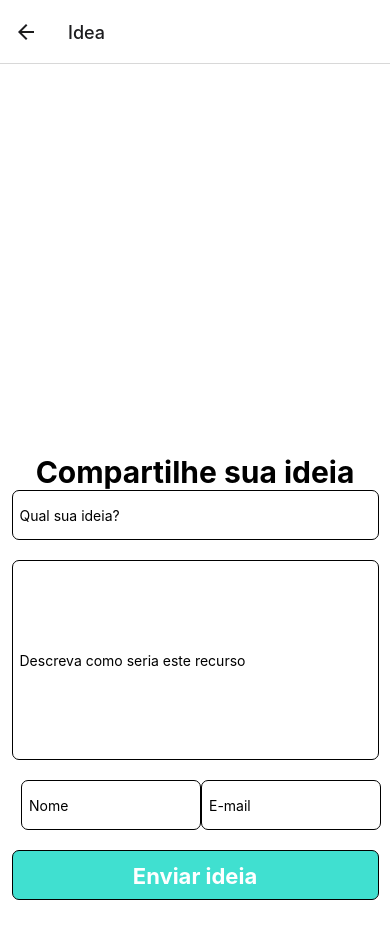
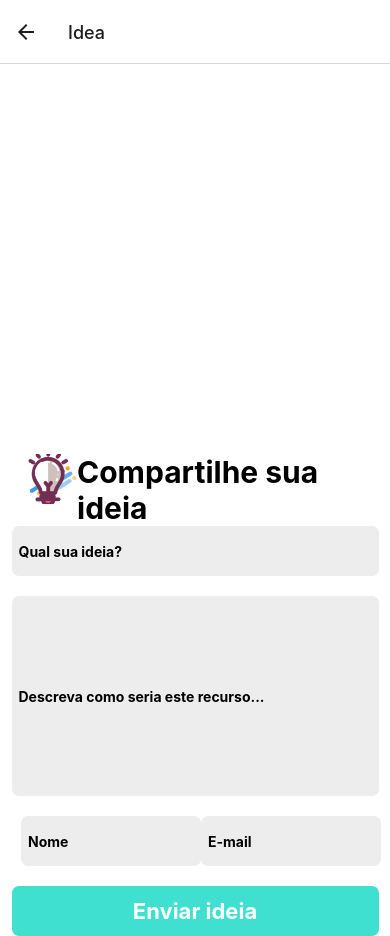
Before and after one commit to dani-marioti/Portfolio, a React Native app in the folder frontend/: screen /Idea in a window 390 px wide. Before the commit the page ends 900 px from the top, so only its background shows below. Built offline with nearby package versions, Linux system fonts and the light colour scheme.

Commit message:
Estilo tela ideia

```diff
--- a/frontend/src/screens/Idea/index.js
+++ b/frontend/src/screens/Idea/index.js
@@ -1,5 +1,5 @@
 import React, { Component } from 'react';
-import { Text, View, TouchableOpacity, TextInput, KeyboardAvoidingView } from 'react-native';
+import { Text, View, TouchableOpacity, TextInput, KeyboardAvoidingView, Image } from 'react-native';
 import { ideaStyle } from './styles';
 import apiIdeas, { ideaApi } from '../../services/ideias-api';
 import { SafeAreaView } from 'react-native-safe-area-context';
@@ -14,13 +14,15 @@ class Idea extends Component {
   render() {
     return (
       <KeyboardAvoidingView style={[ideaStyle.container, ideaStyle.darkbg]}>
+
         <View style={{ flex: 0, backgroundColor: 'white' }}>
-          <View>
+          <View style={{ flexDirection: 'row', justifyContent: 'space-between', marginHorizontal: 20 }}>
+            <Image style={ideaStyle.Image} source={require('../../assets/Img/lampada.png')} />
             <Text style={ideaStyle.ideaText}>Compartilhe sua ideia</Text>
           </View>
           <SafeAreaView>
             <TextInput style={ideaStyle.idea__input} placeholder='Qual sua ideia?' />
-            <TextInput style={ideaStyle.idea__inputDescription} placeholder='Descreva como seria este recurso' />
+            <TextInput style={ideaStyle.idea__inputDescription} placeholder='Descreva como seria este recurso...' />
             <View style={{ flexDirection: 'row', justifyContent: 'space-between', marginHorizontal: 14 }}>
               <TextInput style={ideaStyle.name} placeholder='Nome' />
               <TextInput style={ideaStyle.email} placeholder='E-mail' />
--- a/frontend/src/screens/Idea/styles.js
+++ b/frontend/src/screens/Idea/styles.js
@@ -15,7 +15,6 @@ const ideaStyle = StyleSheet.create({
         alignSelf: "center",
         width: 367,
         height: 50,
-        borderWidth: 1,
         borderRadius: 7
     },
     idea__buttonText: {
@@ -37,7 +36,8 @@ const ideaStyle = StyleSheet.create({
         marginBottom: 20,
         width: 367,
         height: 50,
-        borderWidth: 1,
+        fontWeight: "bold",
+        backgroundColor: '#ededed',
         borderRadius: 7
     },
     idea__inputDescription: {
@@ -47,8 +47,9 @@ const ideaStyle = StyleSheet.create({
         marginBottom: 20,
         width: 367,
         height: 200,
-        borderWidth: 1,
-        borderRadius: 7
+        borderRadius: 7,
+        fontWeight: "bold",
+        backgroundColor: '#ededed'
     },
     idea__form: {
         width: "80%"
@@ -60,7 +61,8 @@ const ideaStyle = StyleSheet.create({
         marginBottom: 20,
         width: 180,
         height: 50,
-        borderWidth: 1,
+        fontWeight: "bold",
+        backgroundColor: '#ededed',
         borderRadius: 7
 
     },
@@ -71,8 +73,13 @@ const ideaStyle = StyleSheet.create({
         marginBottom: 20,
         width: 180,
         height: 50,
-        borderWidth: 1,
+        fontWeight: "bold",
+        backgroundColor: '#ededed',
         borderRadius: 7
+    },
+    Image:{
+        width:50,
+        height:50
     }
 
 });
```
Also changed, not shown: frontend/src/assets/Img/lampada.png (added).
